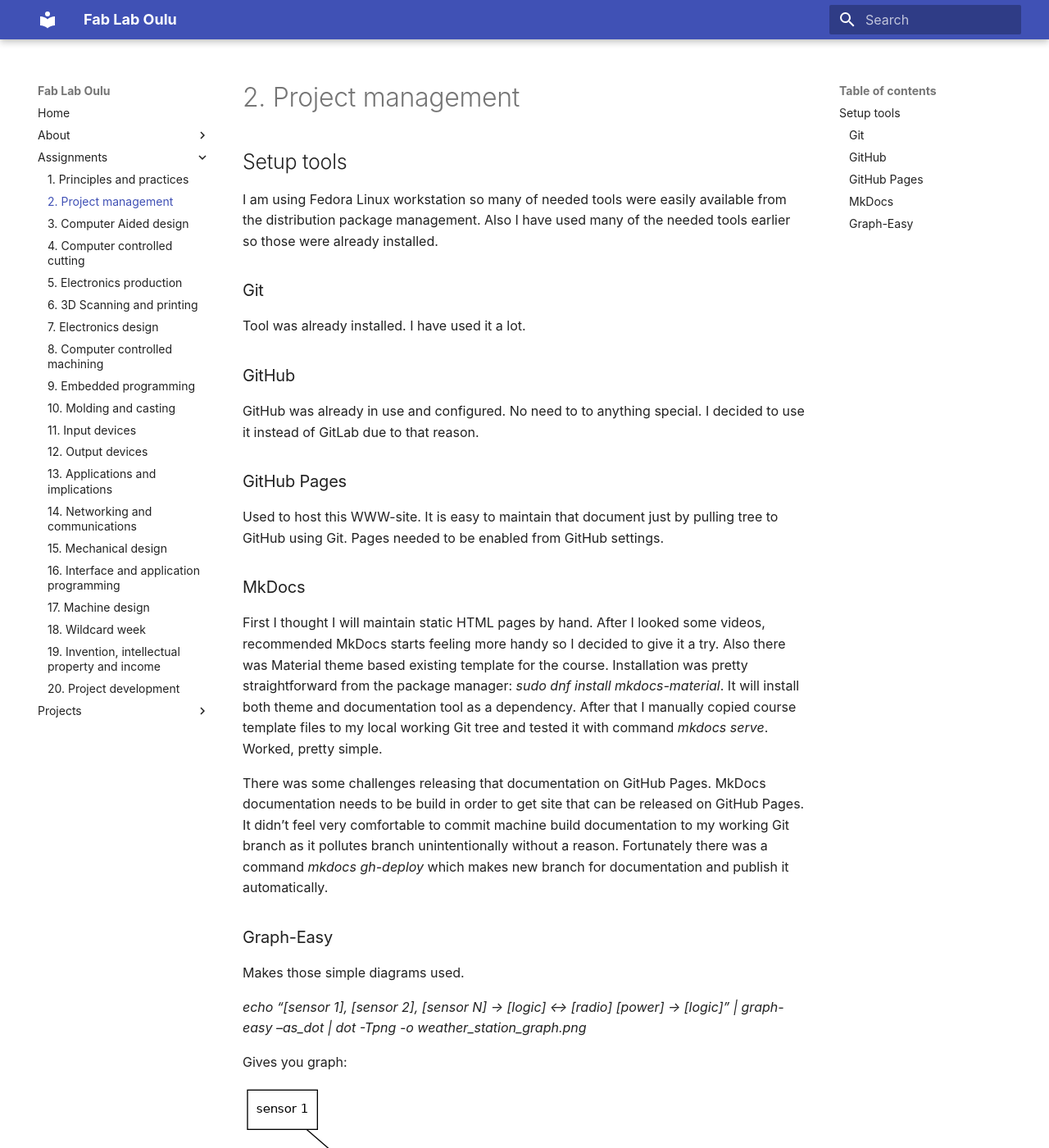
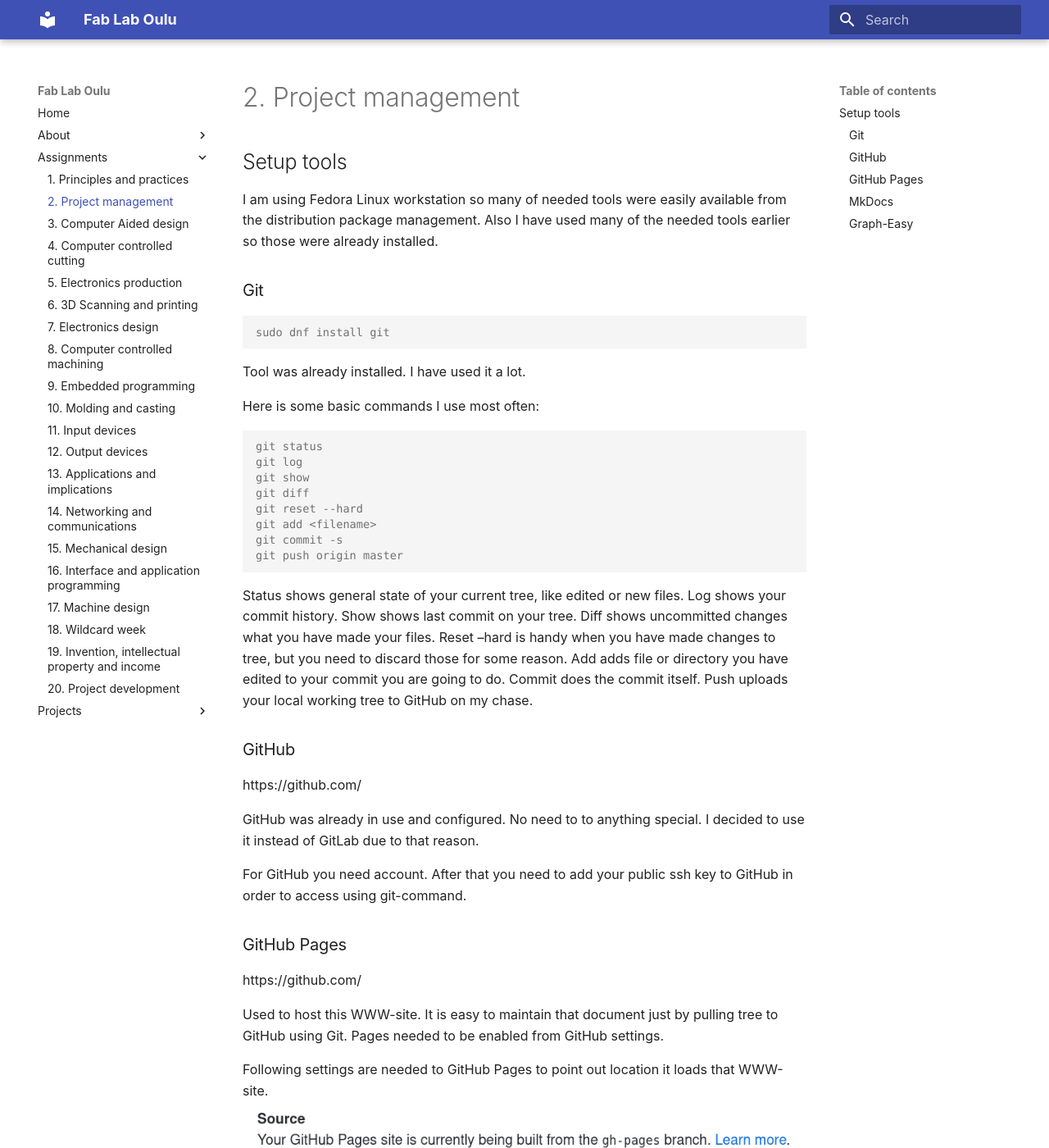
Before and after one commit to palosaari/fablab, an MkDocs documentation site: the page built from docs/assignments/week02.md, in a window 1280 px wide and 1400 px high. Shown: the whole window at 82% size. Built offline with MkDocs 1.6.1 and Material for MkDocs 9.7.7, drawn with Linux system fonts in a browser that asks for light colours; some of the changed text lies outside the part shown.

Commit message:
week02: add more tool commands used
Signed-off-by: Antti Palosaari <crope@iki.fi>

````diff
--- a/docs/assignments/week02.md
+++ b/docs/assignments/week02.md
@@ -3,23 +3,66 @@
 I am using Fedora Linux workstation so many of needed tools were easily available from the distribution package management. Also I have used many of the needed tools earlier so those were already installed.
 
 ### Git
+```console
+sudo dnf install git
+```
+
 Tool was already installed. I have used it a lot.
 
+Here is some basic commands I use most often:
+```console
+git status
+git log
+git show
+git diff
+git reset --hard
+git add <filename>
+git commit -s
+git push origin master
+```
+
+Status shows general state of your current tree, like edited or new files. Log shows your commit history. Show shows last commit on your tree. Diff shows uncommitted changes what you have made your files. Reset --hard is handy when you have made changes to tree, but you need to discard those for some reason. Add adds file or directory you have edited to your commit you are going to do. Commit does the commit itself. Push uploads your local working tree to GitHub on my chase.
+
 ### GitHub
+https://github.com/
+
 GitHub was already in use and configured. No need to to anything special. I decided to use it instead of GitLab due to that reason.
 
+For GitHub you need account. After that you need to add your public ssh key to GitHub in order to access using git-command.
+
 ### GitHub Pages
+https://github.com/
+
 Used to host this WWW-site. It is easy to maintain that document just by pulling tree to GitHub using Git. Pages needed to be enabled from GitHub settings.
 
+Following settings are needed to GitHub Pages to point out location it loads that WWW-site.
+![](../images/week02/GitHub_Pages_settings.png)
+
 ### MkDocs
+```console
+sudo dnf install mkdocs-material
+```
+
 First I thought I will maintain static HTML pages by hand. After I looked some videos, recommended MkDocs starts feeling more handy so I decided to give it a try. Also there was Material theme based existing template for the course. Installation was pretty straightforward from the package manager: *sudo dnf install mkdocs-material*. It will install both theme and documentation tool as a dependency. After that I manually copied course template files to my local working Git tree and tested it with command *mkdocs serve*. Worked, pretty simple.
 
 There was some challenges releasing that documentation on GitHub Pages. MkDocs documentation needs to be build in order to get site that can be released on GitHub Pages. It didn't feel very comfortable to commit machine build documentation to my working Git branch as it pollutes branch unintentionally without a reason. Fortunately there was a command *mkdocs gh-deploy* which makes new branch for documentation and publish it automatically.
 
+```console
+mkdocs serve
+mkdocs gh-deploy
+```
+Serve launch local development site to your computer. gh-deploy builds site and uploads it to the GitHub Pages.
+
 ### Graph-Easy
+```console
+sudo dnf install perl-Graph-Easy
+```
+
 Makes those simple diagrams used.
 
-*echo "[sensor 1], [sensor 2], [sensor N] -> [logic] <-> [radio] [power] -> [logic]" | graph-easy --as_dot | dot -Tpng -o weather_station_graph.png*
+```console
+echo "[sensor 1], [sensor 2], [sensor N] -> [logic] <-> [radio] [power] -> [logic]" | graph-easy --as_dot | dot -Tpng -o weather_station_graph.png
+```
 
 Gives you graph:
 
````
Also changed, not shown: docs/images/week02/GitHub_Pages_settings.png (added).
